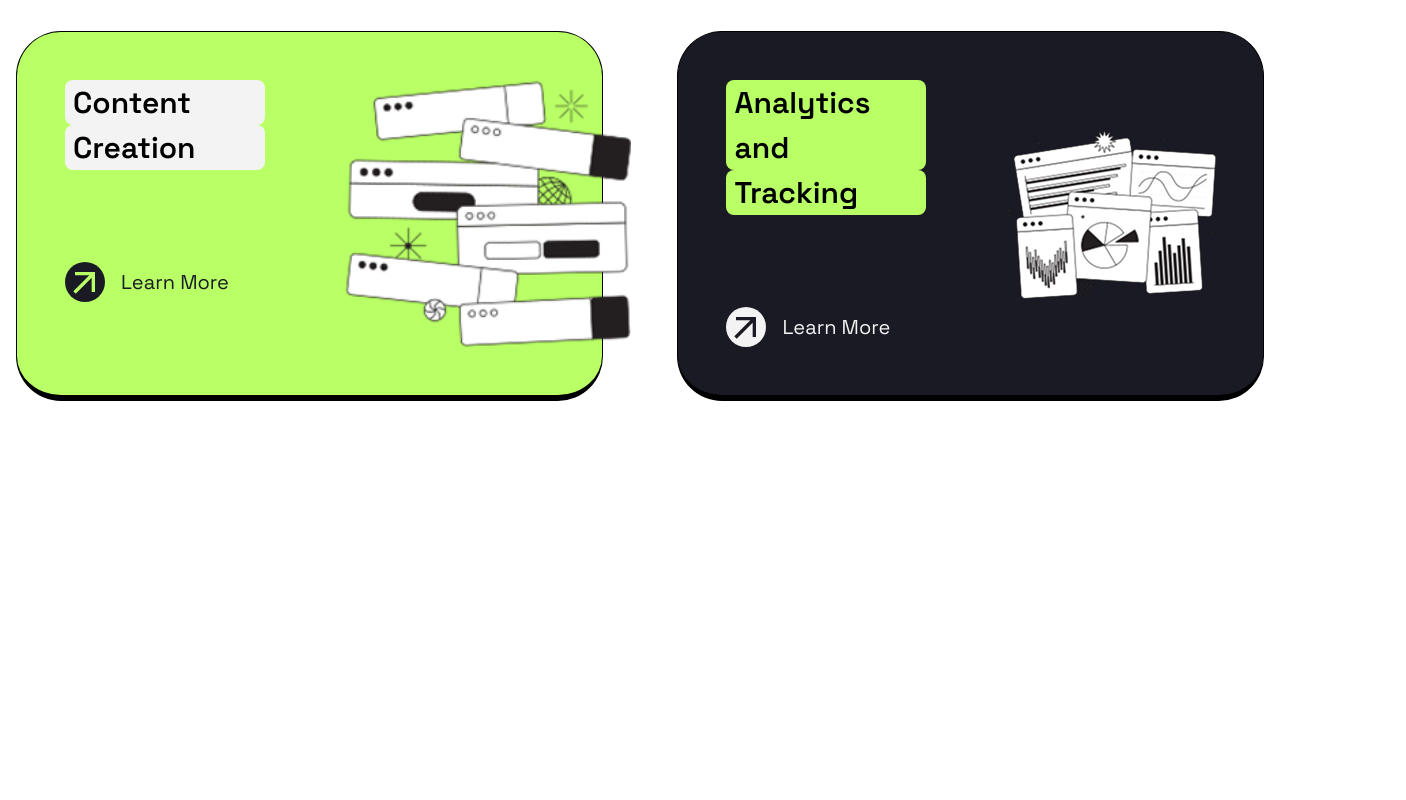
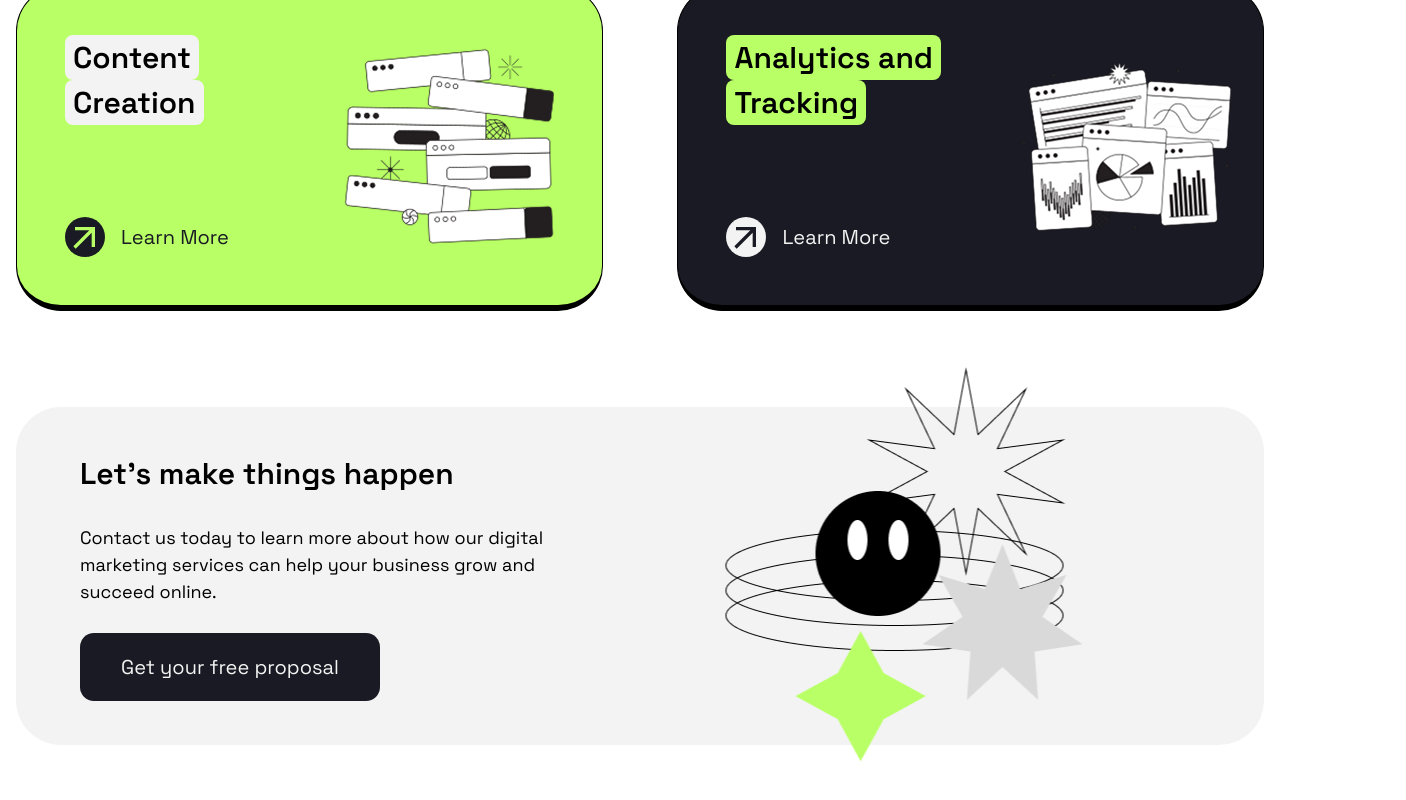
Before and after one commit to emirhancopoglu/positivus-landing, a React (Vite) app: page / in a window 1280 px wide. Shown: the part 1898-2698 px from the top of the page, 1406 px wide, since content can reach past the window. Before the commit the page ends 2395 px from the top, so only its background shows below. Built offline with nearby package versions, Linux system fonts and the light colour scheme.

Commit message:
services section responsived finsihed

```diff
--- a/src/components/section-header/section-header.jsx
+++ b/src/components/section-header/section-header.jsx
@@ -4,7 +4,7 @@ export default function SectionHeader({ heading, description }) {
   return (
     <>
       <div className="flex flex-row items-start gap-8 max-md:flex-col max-md:justify-center max-md:items-center">
-        <h2 className="bg-[#B9FF66] px-2 rounded-lg">{heading}</h2>
+        <h2 className="bg-[#B9FF66] px-2 w-max rounded-lg">{heading}</h2>
         <p className="w-[36rem] max-md:w-full max-md:text-center">
           {description}
         </p>
--- a/src/components/services-section/services-section.jsx
+++ b/src/components/services-section/services-section.jsx
@@ -6,6 +6,7 @@ import SocialMediaMarketingImage from "@/assets/services-section/socialmediamark
 import EmailSendingImage from "@/assets/services-section/emailsending.png";
 import ContentCreatorImage from "@/assets/services-section/contentcreator.png";
 import AnaltyicsImage from "@/assets/services-section/analytics.png";
+import ServicesBannerImage from "@/assets/services-section/servicesbannerimage.png";
 
 import { MdArrowOutward } from "react-icons/md";
 import useWindowSize from "@/utils/use-window-size";
@@ -95,7 +96,7 @@ export default function ServicesSection() {
           {servicesItems.map((item, key) => (
             <div
               key={key}
-              className={`flex flex-row w-[47%] max-md:w-full max-md:gap-0 max-md:flex-col max-md:p-8 max-xl:gap-0 gap-20 border border-b-6 rounded-[45px] p-12`}
+              className={`flex flex-row w-[47%] max-md:w-full max-md:gap-0 max-md:flex-col max-md:p-8 max-xl:justify-between max-2xl:justify-between gap-20 border border-b-6 rounded-[45px] p-12`}
               style={{ backgroundColor: item.cardColor }}
             >
               {width >= 767 ? (
@@ -103,13 +104,13 @@ export default function ServicesSection() {
                   <div className="flex flex-col gap-23">
                     <div className="flex flex-col">
                       <h3
-                        className={`px-2 rounded-lg`}
+                        className={`px-2 rounded-lg w-max`}
                         style={{ backgroundColor: item.textBackgroundColor }}
                       >
                         {item.text}
                       </h3>
                       <h3
-                        className={`px-2 rounded-lg w-[12.5rem]`}
+                        className={`px-2 rounded-lg w-max`}
                         style={{ backgroundColor: item.textBackgroundColor }}
                       >
                         {item.secondText}
@@ -138,7 +139,7 @@ export default function ServicesSection() {
                   <img
                     src={item.src}
                     alt={item.srcAlt}
-                    className="object-contain max-md:w-full max-lg:hidden"
+                    className="object-contain max-md:w-full max-lg:hidden max-xl:w-[12rem]"
                   />
                 </>
               ) : (
@@ -189,6 +190,25 @@ export default function ServicesSection() {
             </div>
           ))}
         </div>
+        <div className="relative flex w-full mt-24 px-16 py-11 max-md:py-12 rounded-[45px] justify-between bg-[#F3F3F3] overflow-visible">
+          <div className="flex flex-col gap-7 w-[31.25rem] max-md:w-full justify-center z-10">
+            <h3>Let’s make things happen</h3>
+            <p>
+              Contact us today to learn more about how our digital marketing
+              services can help your business grow and succeed online.
+            </p>
+            <button className="w-3/5 bg-[#191A23] text-[#F3F3F3] font-[400] px-[35px] py-[20px] max-md:w-full rounded-[14px] text-xl leading-[28px] cursor-pointer hover:bg-[#B9FF66] hover:text-[#191A23]  transition-all duration-200 ease-in">
+              Get your free proposal
+            </button>
+          </div>
+          <div className="absolute -top-10 right-0 transform max-xl:-right-30 -translate-x-1/2 z-0">
+            <img
+              src={ServicesBannerImage}
+              alt="Services Banner Image"
+              className="object-contain w-full max-lg:hidden  max-lg:w-2/4"
+            />
+          </div>
+        </div>
       </div>
     </>
   );
```
Also changed, not shown: src/assets/services-section/servicesbannerimage.png (added).
